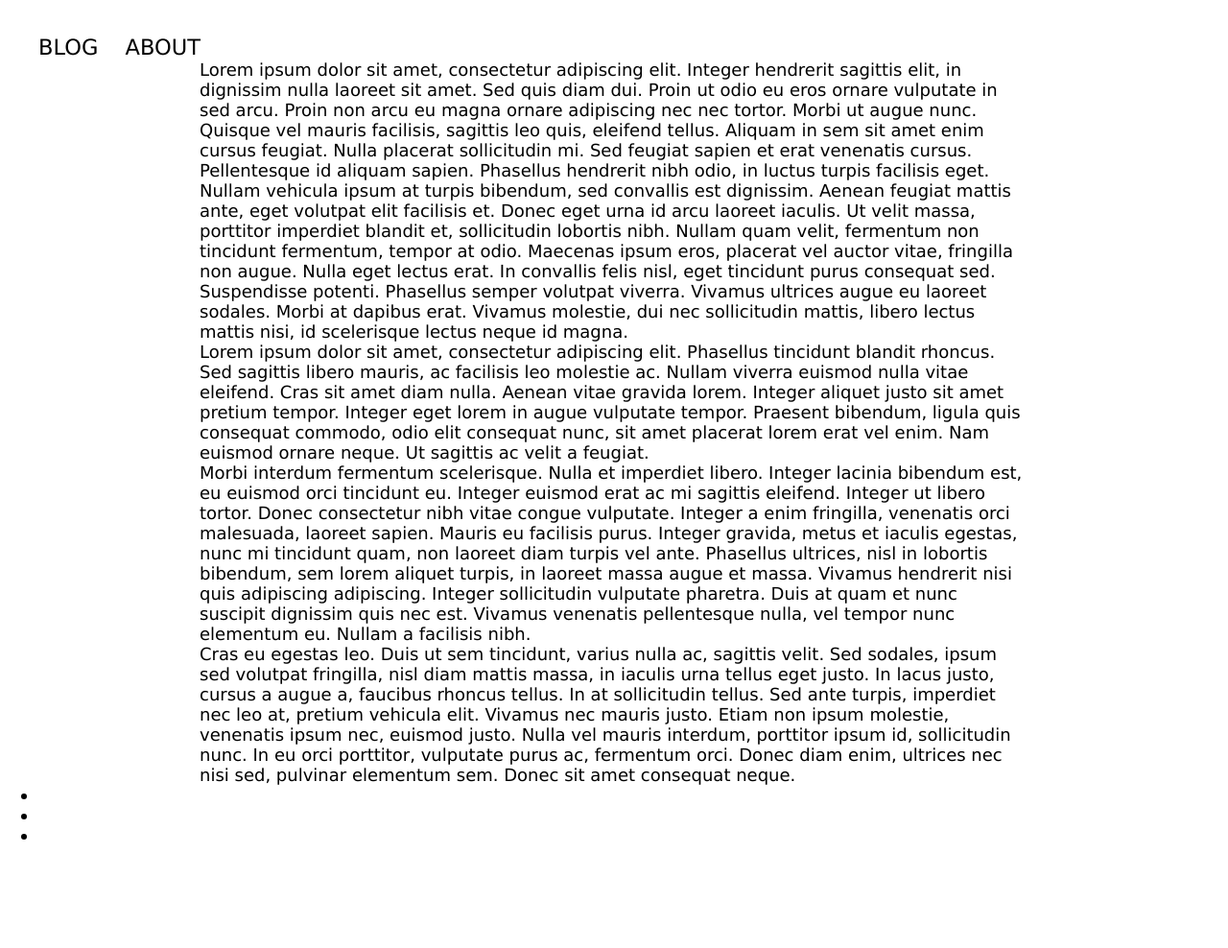
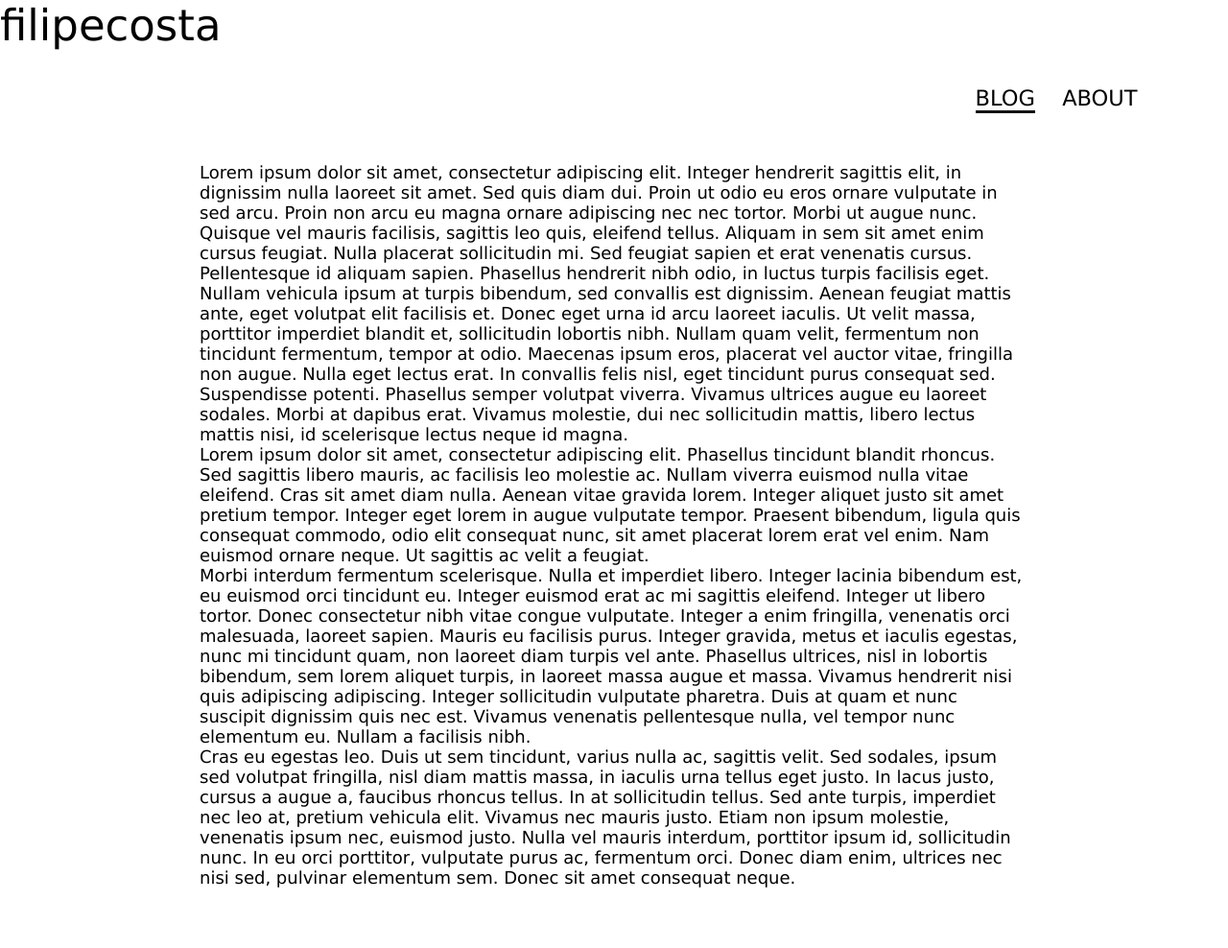
Before and after one commit to filipebarcos/filipebarcos.github.io, a Jekyll site: the page built from index.html, in a window 1280 px wide. Shown: the whole page at 96% size. Built offline with Jekyll 4.4.1, drawn with Linux system fonts in a browser that asks for light colours; before the commit the page ends 900 px from its top, so only the background shows below that.

Commit message:
Added some more magic to layout

```diff
--- a/_layouts/default.html
+++ b/_layouts/default.html
@@ -11,9 +11,10 @@
   <body>
     <div class="container">
       <header class="header">
+        <section class="title">filipecosta</section>
         <nav class="main-nav">
     			<ul>
-    	      <li><a href="/blog">BLOG</a></li>
+    	      <li><a href="/blog" class="menu-item-focus">BLOG</a></li>
     	      <li><a href="/about">ABOUT</a></li>
     			</ul>
         </nav>
--- a/css/main.css
+++ b/css/main.css
@@ -1,6 +1,6 @@
 * {
   margin: 0;
-  pading: 0;
+  padding: 0;
   text-rendering: optimizelegibility;
   -webkit-font-smoothing: antialiased;
 }
@@ -19,11 +19,15 @@ a {
     color: #000000;
   }
 
+.title {
+  font-size: 2.5em;
+}
+
 .main-nav {
-  margin-top: 2em;
+  margin: 2em 4em 3em 0;
+  text-align: right;
 }
   .main-nav ul {
-
   }
     .main-nav ul li {
       display: inline;
@@ -31,6 +35,10 @@ a {
       padding-right: 1em;
     }
 
+.menu-item-focus {
+  border-bottom: 0.155em solid #131313;
+}
+
 .content {
   margin: 0 auto;
   width: 67.5%;
```
